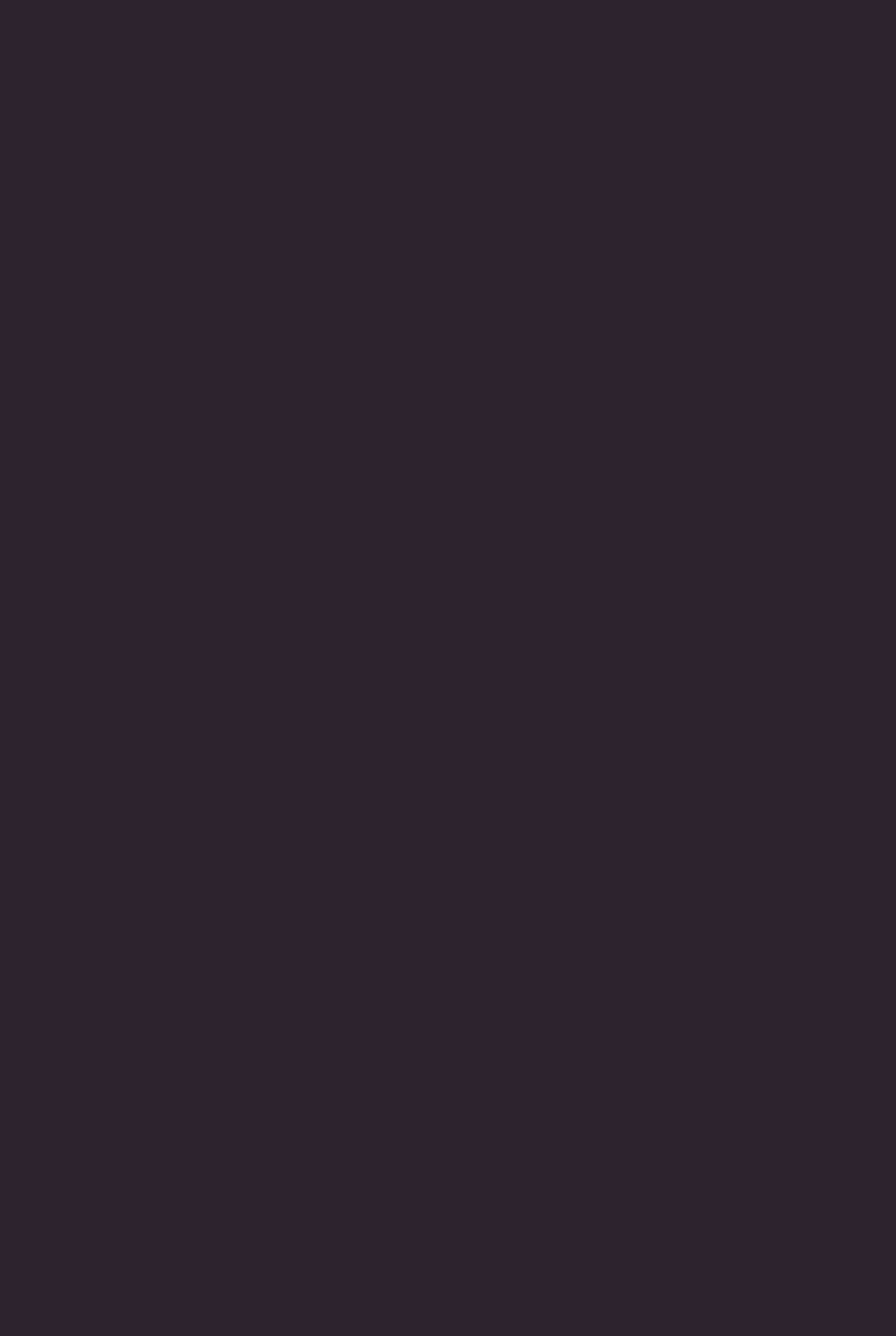
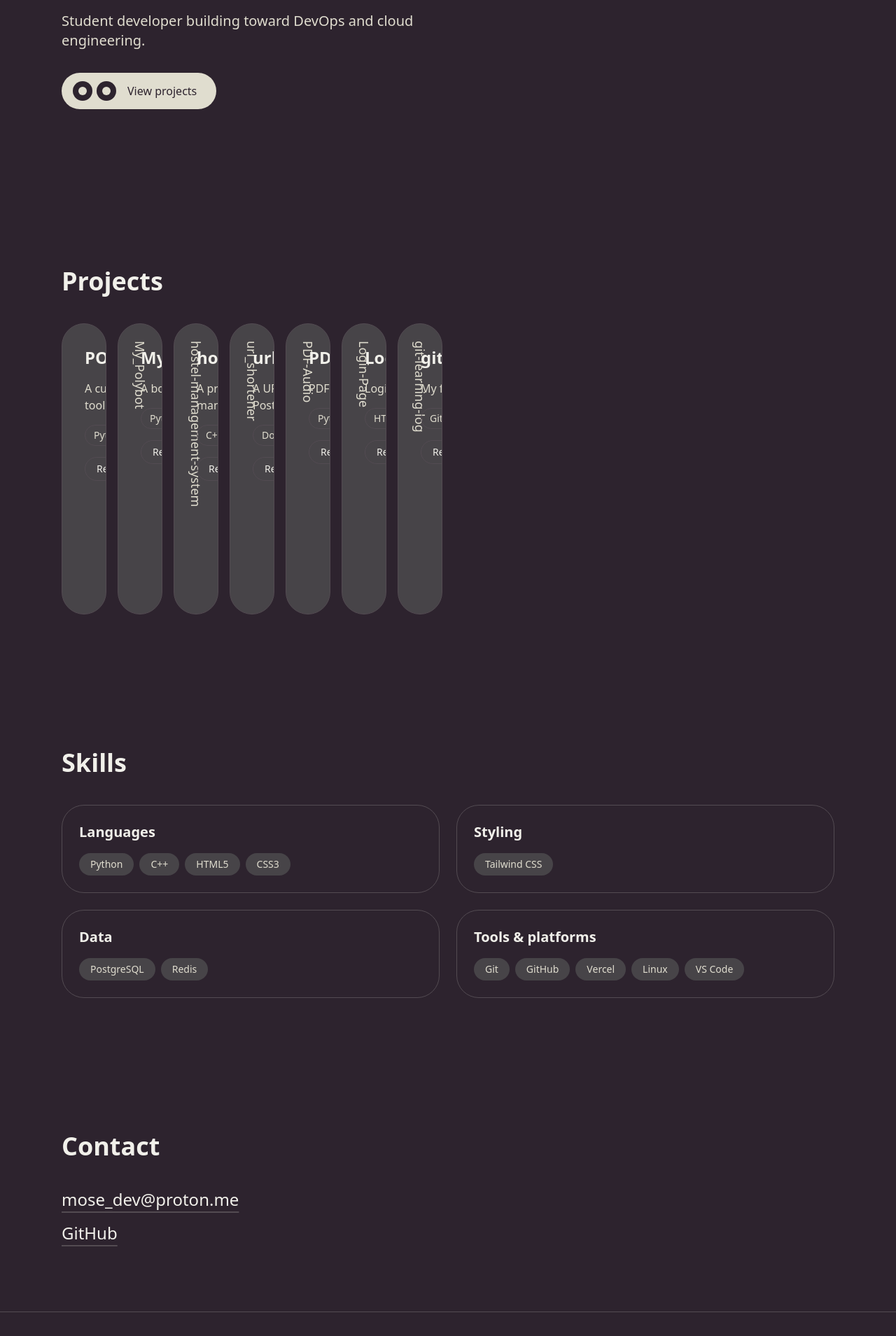
Before and after one commit to Mozle941/Portfolio, a Next.js app: page / in a window 1280 px wide. Shown: the part 460-2369 px from the top of the page at 70% size. Before the commit the page ends 800 px from the top, so only its background shows below. Built offline with nearby package versions, Linux system fonts and the light colour scheme; no server answers.

Commit message:
feat: compose page, add metadata, sitemap and smooth scroll

```diff
--- a/app/globals.css
+++ b/app/globals.css
@@ -49,10 +49,10 @@ body {
   }
   .pill-label {
     position: absolute;
-    inset: 1.5rem 0 auto;
+    top: 1.5rem;
+    left: 50%;
+    translate: -50% 0;
     writing-mode: vertical-rl;
-    text-align: start;
-    margin-inline: auto;
     transition: opacity 0.2s ease;
   }
   .pill-body {
--- a/app/layout.tsx
+++ b/app/layout.tsx
@@ -1,10 +1,32 @@
+import type { Metadata } from "next";
 import type { ReactNode } from "react";
+import Footer from "@/components/Footer";
+import Header from "@/components/Header";
 import "./globals.css";
+
+const siteUrl = process.env.NEXT_PUBLIC_SITE_URL ?? "http://localhost:3000";
+const description = "Student developer building toward DevOps and cloud engineering.";
+
+export const metadata: Metadata = {
+  metadataBase: new URL(siteUrl),
+  title: "Moses (Mos_dev) | Student developer",
+  description,
+  openGraph: {
+    title: "Moses (Mos_dev) | Student developer",
+    description,
+    type: "website",
+    url: siteUrl,
+  },
+};
 
 export default function RootLayout({ children }: { children: ReactNode }) {
   return (
     <html lang="en">
-      <body>{children}</body>
+      <body>
+        <Header />
+        {children}
+        <Footer />
+      </body>
     </html>
   );
 }
--- a/app/page.tsx
+++ b/app/page.tsx
@@ -1,3 +1,15 @@
+import Contact from "@/components/Contact";
+import Hero from "@/components/Hero";
+import Projects from "@/components/Projects";
+import Skills from "@/components/Skills";
+
 export default function Page() {
-  return <main id="top" />;
+  return (
+    <main id="top">
+      <Hero />
+      <Projects />
+      <Skills />
+      <Contact />
+    </main>
+  );
 }
--- /dev/null
+++ b/app/sitemap.ts
@@ -0,0 +1,6 @@
+import type { MetadataRoute } from "next";
+
+export default function sitemap(): MetadataRoute.Sitemap {
+  const base = process.env.NEXT_PUBLIC_SITE_URL ?? "http://localhost:3000";
+  return [{ url: base, changeFrequency: "monthly", priority: 1 }];
+}
--- a/components/Projects.tsx
+++ b/components/Projects.tsx
@@ -5,7 +5,7 @@ export default function Projects() {
   return (
     <section id="projects" className="mx-auto max-w-6xl px-6 py-24">
       <h2 className="mb-10 font-heading text-4xl font-bold text-text">Projects</h2>
-      <div className="pills flex flex-col gap-4 lg:h-[30rem] lg:flex-row">
+      <div className="pills flex flex-col gap-4 lg:h-[26rem] lg:flex-row">
         {projects.map((p) => (
           <ProjectCard key={p.slug} project={p} />
         ))}
```
Also changed, not shown: 1 other file (tests, documents, lock files or other folders).
